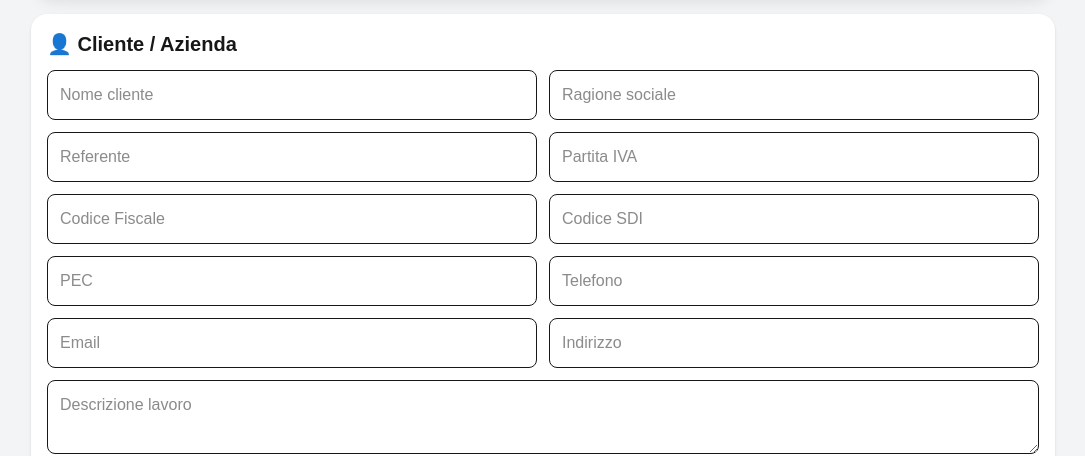
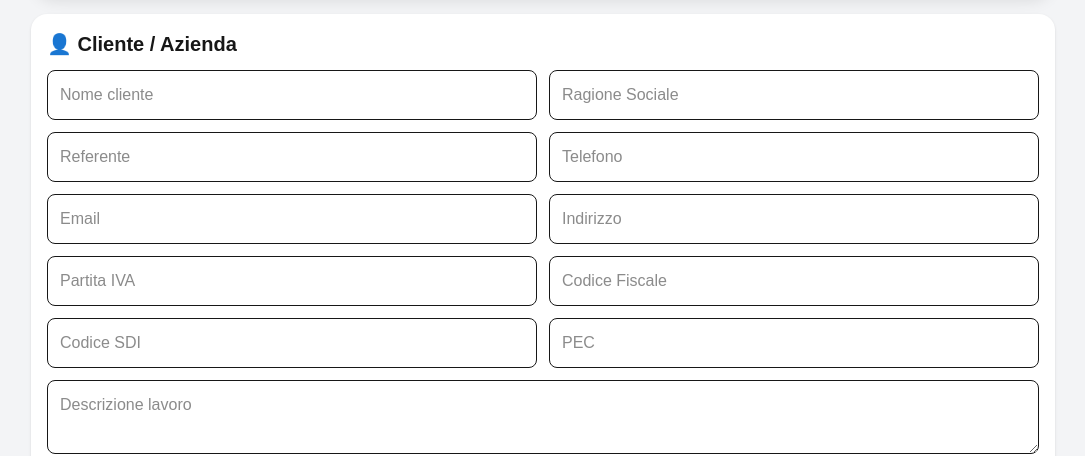
Before and after one commit to salvatorepicciullo-tech/fabbro-frontend, a Next.js app: page / in a window 1280 px wide. Shown: the part 142-598 px from the top of the page, without its empty margins (97-1182 px from the left). Built offline with nearby package versions, Linux system fonts and the light colour scheme; no server answers.

Commit message:
Update page.js

```diff
--- a/app/page.js
+++ b/app/page.js
@@ -325,14 +325,13 @@ export default function Home() {
     />
 
     <input
-              placeholder="Ragione sociale"
+      placeholder="Ragione Sociale"
       className="border p-3 rounded-lg"
-              value={client.companyName}
+      value={client.companyName || ""}
       onChange={(e) =>
         setClient({
           ...client,
-                  companyName:
-                    e.target.value
+          companyName: e.target.value
         })
       }
     />
@@ -340,12 +339,47 @@ export default function Home() {
     <input
       placeholder="Referente"
       className="border p-3 rounded-lg"
-              value={client.contactName}
+      value={client.contactName || ""}
       onChange={(e) =>
         setClient({
           ...client,
-                  contactName:
-                    e.target.value
+          contactName: e.target.value
+        })
+      }
+    />
+
+    <input
+      placeholder="Telefono"
+      className="border p-3 rounded-lg"
+      value={client.phone}
+      onChange={(e) =>
+        setClient({
+          ...client,
+          phone: e.target.value
+        })
+      }
+    />
+
+    <input
+      placeholder="Email"
+      className="border p-3 rounded-lg"
+      value={client.email}
+      onChange={(e) =>
+        setClient({
+          ...client,
+          email: e.target.value
+        })
+      }
+    />
+
+    <input
+      placeholder="Indirizzo"
+      className="border p-3 rounded-lg"
+      value={client.address}
+      onChange={(e) =>
+        setClient({
+          ...client,
+          address: e.target.value
         })
       }
     />
@@ -353,7 +387,7 @@ export default function Home() {
     <input
       placeholder="Partita IVA"
       className="border p-3 rounded-lg"
-              value={client.vat}
+      value={client.vat || ""}
       onChange={(e) =>
         setClient({
           ...client,
@@ -365,12 +399,11 @@ export default function Home() {
     <input
       placeholder="Codice Fiscale"
       className="border p-3 rounded-lg"
-              value={client.fiscalCode}
+      value={client.fiscalCode || ""}
       onChange={(e) =>
         setClient({
           ...client,
-                  fiscalCode:
-                    e.target.value
+          fiscalCode: e.target.value
         })
       }
     />
@@ -378,7 +411,7 @@ export default function Home() {
     <input
       placeholder="Codice SDI"
       className="border p-3 rounded-lg"
-              value={client.sdi}
+      value={client.sdi || ""}
       onChange={(e) =>
         setClient({
           ...client,
@@ -390,50 +423,11 @@ export default function Home() {
     <input
       placeholder="PEC"
       className="border p-3 rounded-lg"
-              value={client.pec}
+      value={client.pec || ""}
       onChange={(e) =>
         setClient({
           ...client,
           pec: e.target.value
-                })
-              }
-            />
-
-            <input
-              placeholder="Telefono"
-              className="border p-3 rounded-lg"
-              value={client.phone}
-              onChange={(e) =>
-                setClient({
-                  ...client,
-                  phone:
-                    e.target.value
-                })
-              }
-            />
-
-            <input
-              placeholder="Email"
-              className="border p-3 rounded-lg"
-              value={client.email}
-              onChange={(e) =>
-                setClient({
-                  ...client,
-                  email:
-                    e.target.value
-                })
-              }
-            />
-
-            <input
-              placeholder="Indirizzo"
-              className="border p-3 rounded-lg"
-              value={client.address}
-              onChange={(e) =>
-                setClient({
-                  ...client,
-                  address:
-                    e.target.value
         })
       }
     />
@@ -445,9 +439,7 @@ export default function Home() {
     className="border p-3 rounded-lg w-full mt-3"
     value={description}
     onChange={(e) =>
-              setDescription(
-                e.target.value
-              )
+      setDescription(e.target.value)
     }
   />
 
```
Lines whose indentation alone changed are shown as unchanged.
